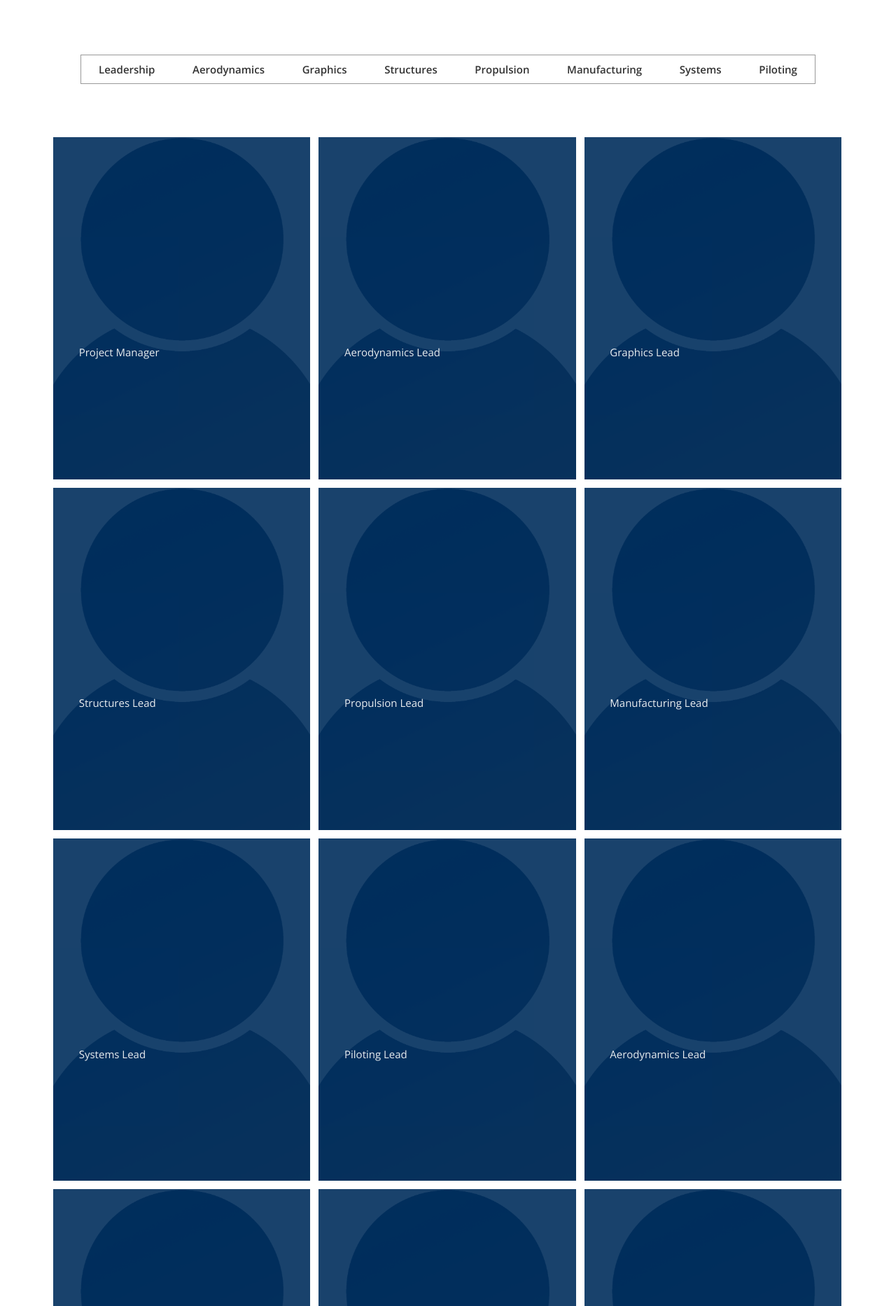
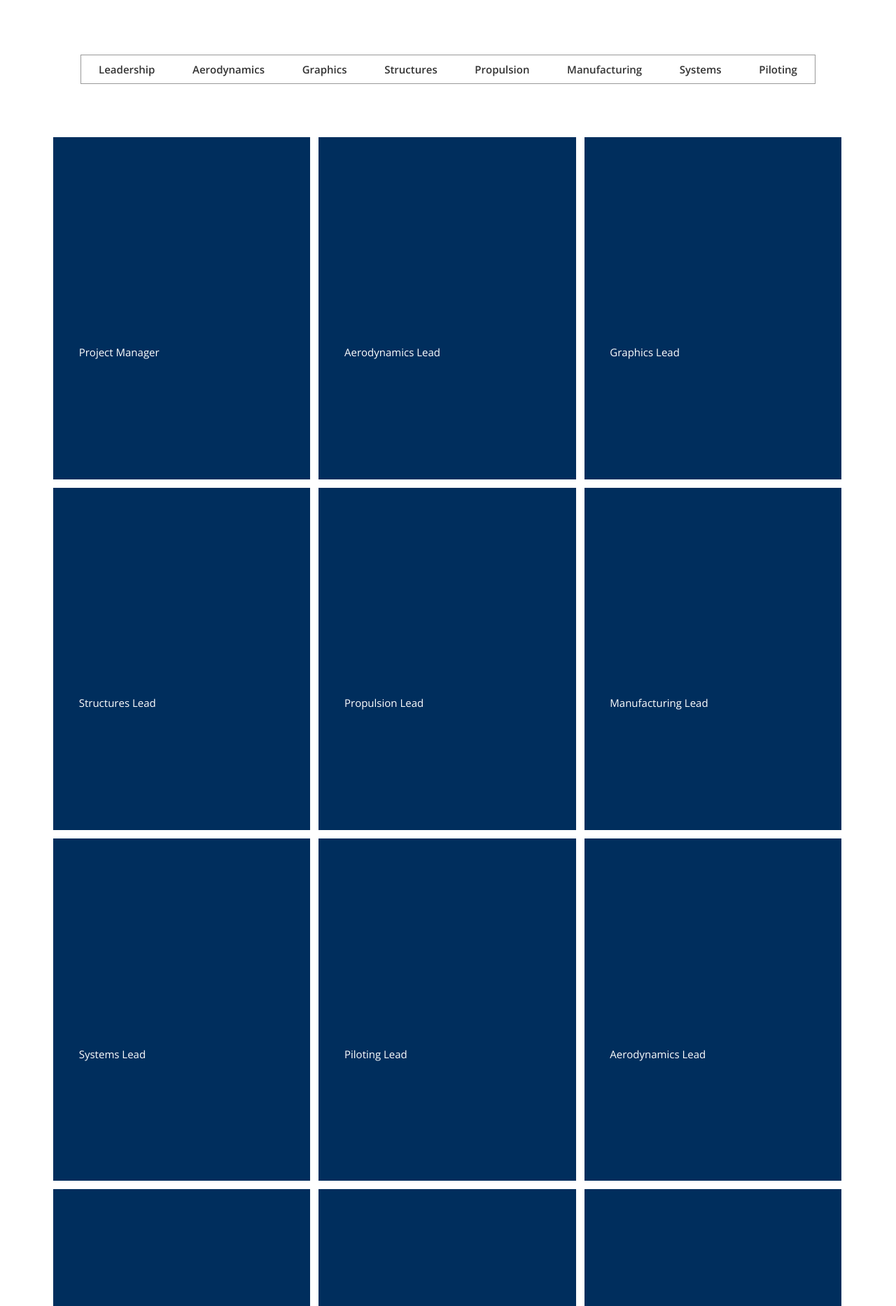
Before and after one commit to BYU-Aeronautics-Club/DBF, a Jekyll site: the page built from members.html, in a window 1280 px wide. Shown: the part 424-2290 px from the top of the page at 70% size. Built offline with Jekyll 4.4.1, drawn with Linux system fonts in a browser that asks for light colours; nearby versions of some CDN libraries; some web fonts are replaced.

Commit message:
try something else

```diff
--- a/css/airspace.css
+++ b/css/airspace.css
@@ -588,6 +588,8 @@ font header .navbar-default .navbar-nav li a:hover {
   -moz-transform: translate(0%, -50%);
   -ms-transform: translate(0%, -50%);
   transform: translate(0%, -50%);
+  color: #002E5D;
+  background-color:rgba(255,255,255,0.25); border-radius: 5px;
 }
 #portfolio-work .block .portfolio-contant ul li a {
   display: block;
@@ -617,7 +619,7 @@ font header .navbar-default .navbar-nav li a:hover {
   right: 0;
   left: 0;
   background: #002E5D;
-  opacity: 0.9;
+  opacity: 1;
   -webkit-transition: .3s all;
   -o-transition: .3s all;
   transition: .3s all;
```
